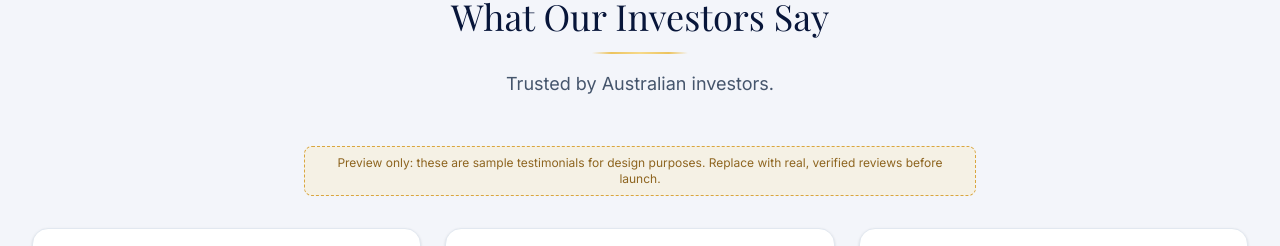
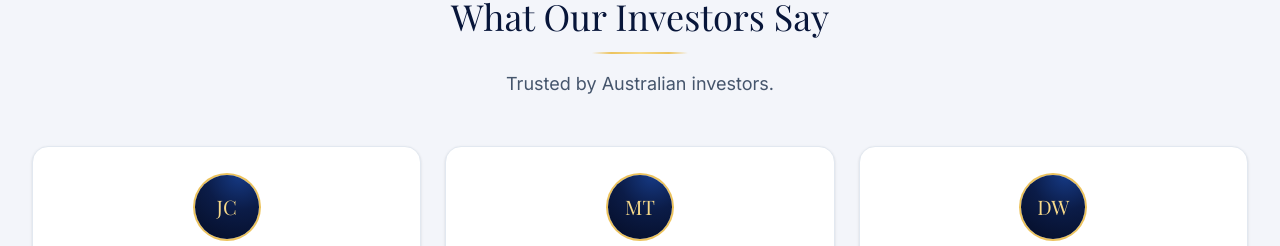
Before and after one commit to commbanksecurity/dep-proj, a Next.js app: page / in a window 1280 px wide. Shown: the part 5127-5373 px from the top of the page. Built offline with nearby package versions, Linux system fonts and the light colour scheme; a web font is replaced by a local one.

Commit message:
Remove preview sample testimonials notice banner

```diff
--- a/src/components/ui.tsx
+++ b/src/components/ui.tsx
@@ -298,13 +298,7 @@ export function TestimonialCard({ t }: { t: Testimonial }) {
 }
 
 export function SampleReviewNotice() {
-  if (!site.showSampleReviewNotice) return null;
-  return (
-    <p className="mx-auto mb-8 max-w-2xl rounded-lg border border-dashed border-gold-500 bg-gold-200/30 px-4 py-2 text-center text-xs text-gold-700">
-      Preview only: these are sample testimonials for design purposes. Replace with real, verified reviews before
-      launch.
-    </p>
-  );
+  return null;
 }
 
 export function CtaBanner() {
--- a/src/lib/site.ts
+++ b/src/lib/site.ts
@@ -21,7 +21,7 @@ export const site = {
   afsl: "AFSL [pending]",
   responsibleEntity: "[Responsible Entity name]",
   // Set to false once real, verified reviews replace the sample testimonials.
-  showSampleReviewNotice: true,
+  showSampleReviewNotice: false,
   ratesAsAt: "1 November 2026",
 };
 
```
